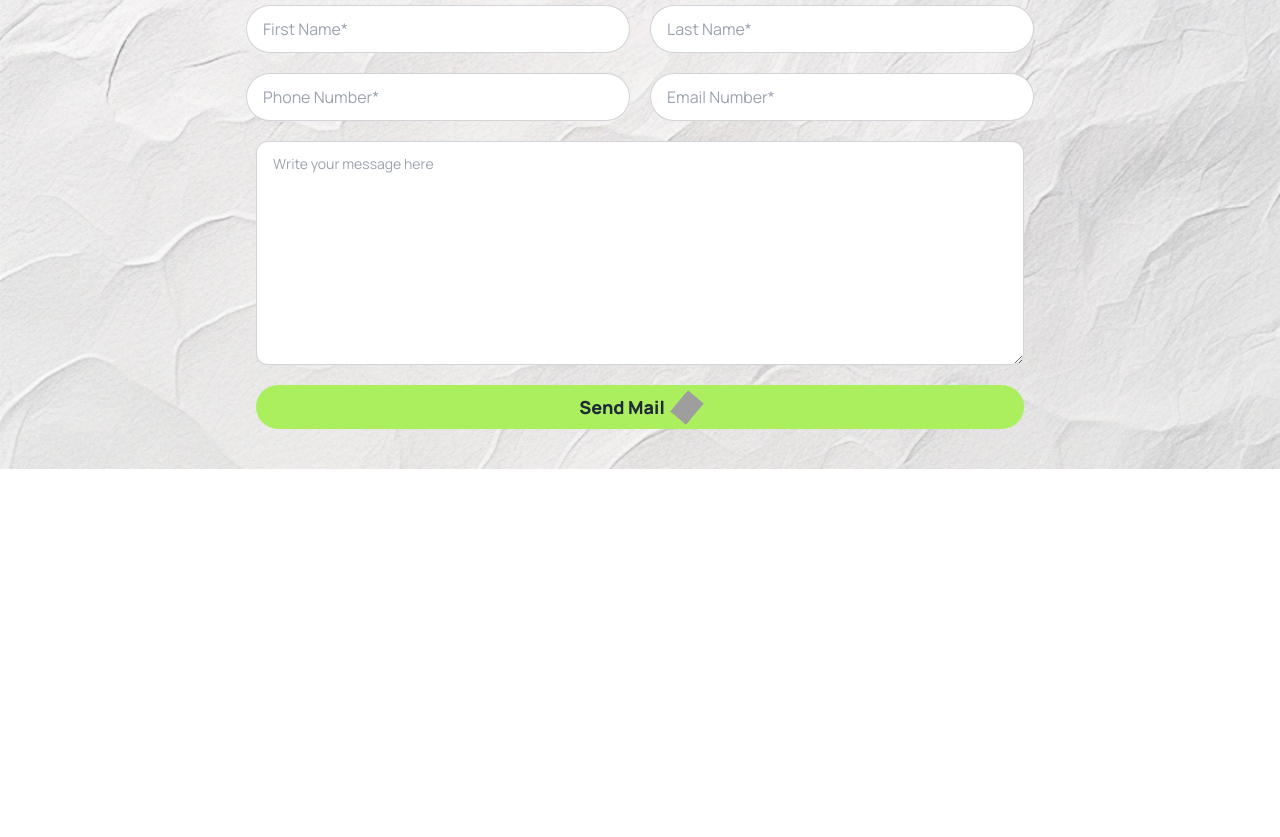
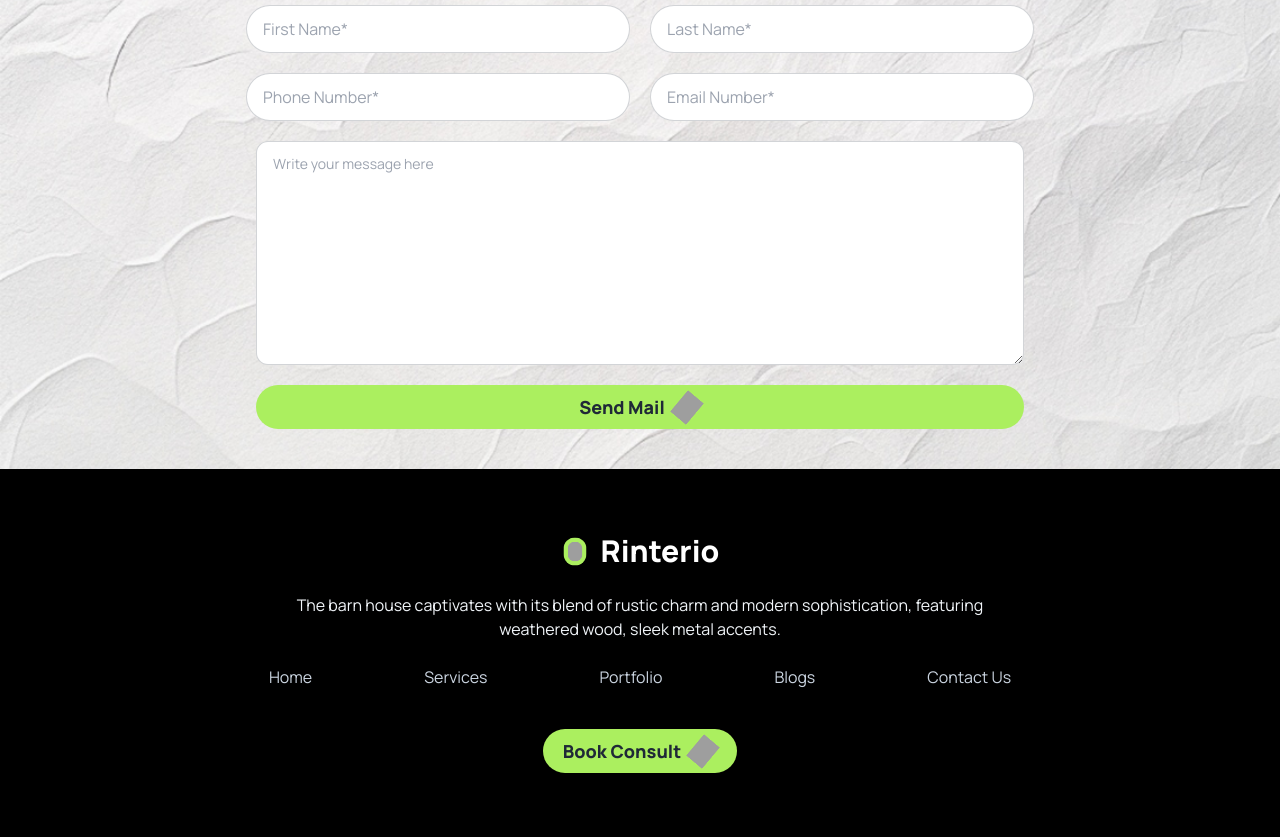
Before and after one commit to m-im-ha/B10A03-Rinterio, a website: page index.html in a window 1280 px wide. Shown: the part 3477-4314 px from the top of the page. Before the commit the page ends 3946 px from the top, so only its background shows below. Drawn offline with Linux system fonts and the light colour scheme; grey boxes are pictures that could not be loaded.

Commit message:
edit footer section

```diff
--- a/index.html
+++ b/index.html
@@ -747,6 +747,58 @@
     </main>
 
     <!-- footer -->
+    <footer class="bg-black">
+      <div class="py-16 flex flex-col gap-y-6 justify-center">
+        <!-- <div class="card-actions"> -->
+        <div
+          class="text-white flex justify-center mx-auto lg:justify-center items-center gap-1 w-full lg:w-auto text-3xl font-extrabold"
+        >
+          <img
+            class="rotate-90 bg-color-btn-primary rounded-full p-1 mr-2"
+            width="28"
+            height="28"
+            src="https://img.icons8.com/windows/32/up-left-arrow.png"
+            alt="up-left-arrow"
+          />
+          Rinterio
+        </div>
+        <div class="w-full">
+          <p class="text-center text-slate-100 max-w-xs lg:max-w-3xl mx-auto">
+            The barn house captivates with its blend of rustic charm and modern
+            sophistication, featuring weathered wood, sleek metal accents.
+          </p>
+        </div>
+        <!-- links -->
+        <div class="text-slate-300 text-center lg:mb-4">
+          <ul class="flex flex-col lg:flex-row lg:gap-x-28 justify-center gap-y-4">
+            <li><a href="#">Home</a></li>
+            <li><a href="#">Services</a></li>
+            <li><a href="#">Portfolio</a></li>
+            <li><a href="#">Blogs</a></li>
+            <li><a href="#">Contact Us</a></li>
+          </ul>
+        </div>
+        <!-- btn -->
+        <div
+          class="card-actions w-full max-w-xs lg:max-w-3xl mx-auto lg:w-auto"
+        >
+          <button
+            class="px-2 lg:px-5 py-2 flex justify-center items-center gap-2 w-full bg-color-btn-primary text-lg font-extrabold rounded-full"
+          >
+            Book Consult
+            <img
+              class="rotate-[-50deg] text-white"
+              width="28"
+              height="28"
+              src="https://img.icons8.com/ios-filled/50/circled-right-2.png"
+              alt="circled-right-2"
+            />
+          </button>
+        </div>
+        <!-- </div> -->
+      </div>
+    </footer>
+
 
   </body>
 </html>
```
